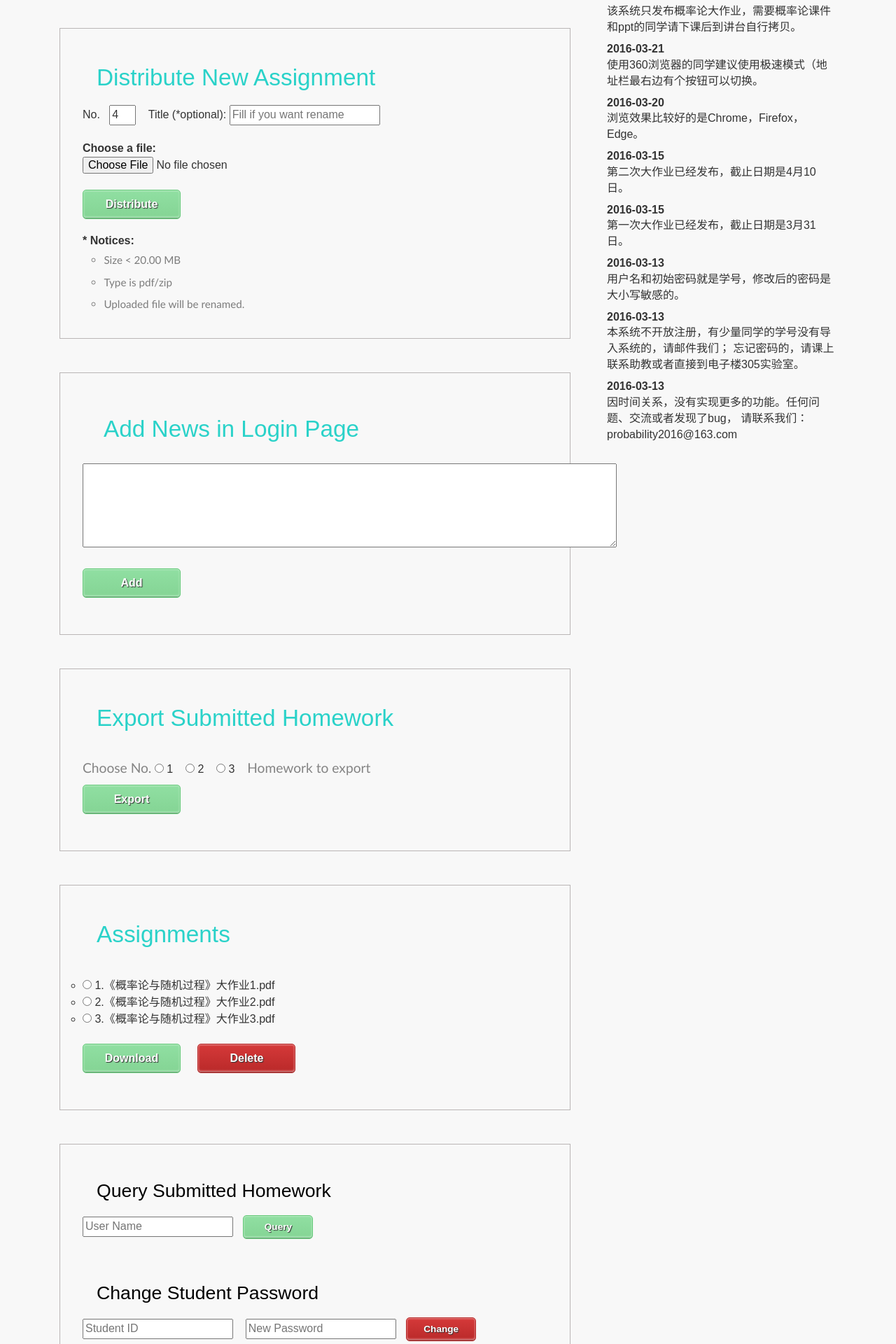
After one commit to TBXChina/courseweb, a PHP site: page /admin.html in a window 1280 px wide. The commit adds this page. Shown: the part 680-2600 px from the top of the page at 70% size. Run offline with PHP 8.4, Linux system fonts and the light colour scheme; some web fonts are replaced.

Commit message:
add admin page

```diff
--- /dev/null
+++ b/admin.html
@@ -0,0 +1,299 @@
+<!DOCTYPE html>
+<html>
+<head>
+<title>For Admin</title>
+<meta http-equiv="Content-Type" content="text/html; charset=utf-8" />
+<meta name="keywords" content="Probability Theory Submission System"/>
+
+<!-- stylesheets -->
+<link href="css/style.css" rel='stylesheet' type='text/css' />
+<link href="css/TW.css" rel="stylesheet" type='text/css'>
+<link href="css/OS.css" rel='stylesheet' type='text/css'>
+<link href="css/bootstrap.css" rel='stylesheet' type='text/css' />
+<link href="css/font_icon/css/pe-icon-7-stroke.css" rel="stylesheet"  type='text/css'/>
+<link href="css/font_icon/css/helper.css" rel="stylesheet" type='text/css'/>
+<!-- button style-->
+<link href="css/button.css" rel='stylesheet' type='text/css'>
+<!--webfonts-->
+<link href='css/googleapis.css' rel='stylesheet' type='text/css'>
+<link href='css/italic.css' rel='stylesheet' type='text/css'>
+<!--//webfonts-->
+<link href="css/about.css" rel='stylesheet' type='text/css' />
+<link href="css/style_about.css" rel='stylesheet' type='text/css' />
+
+<!-- scripts -->
+<script src="js/jquery-2.1.3.min.js" type="text/javascript"></script>
+<script src="js/addClassRoot.js" type="text/javascript"></script>
+<script src="js/ajax.js" type="text/javascript"></script>
+<script src="js/slow_move.js" type="text/javascript"></script>
+</head>
+
+<body>
+<!--header-->
+	<div class="header">
+		<div class="container">
+			<div class="header-logo">
+				<h1><a href="index.html">Visg</a></h1>
+			</div>
+			<div class="top-nav">
+				<ul class="nav1">
+					<span><a href="index.html" class="house"> </a></span>
+					<li><a href="#">ROOT</a></li>
+					<li><a href="#submit" id="askSubmit">SUBMIT</a></li>
+					<li><a href="#list" id="askList">LIST</a></li>
+					<li><a href="#assignments" id="askAssignments">ASSIGNMENTS</a></li>
+				</ul>
+			</div>
+			<div class="clearfix"></div>
+		</div>
+	</div>
+	<!--//header-->
+
+<div class="single">
+	 <div class="container">
+		 <!-- left part start -->
+		  <div class="col-md-8 single-main">
+			  <div class="single-grid">
+					<img src="images/6.jpg" alt="cover image"/>
+			  </div>
+			  <ul class="comment-list comment-border"  id="submit">
+		  		<h3 class="post-author_head">Distribute New Assignment</h3>
+		  		<li>
+			  		<div class="desc">
+							<form enctype="multipart/form-data"
+								action = "/SubmissionSystem/AdminWelcome.php"
+								method = "post">
+								No. &nbsp
+								<input type = "text" name="HomeworkNo" value="4" size = 1 required>	&nbsp&nbsp
+								Title (*optional):
+								<input type = "text" name = "Homeworktitle" placeholder="Fill if you want rename"/>
+								<br/><br/>
+								<label for="file"> Choose a file: </label>
+								<input type="file" name="file" id="file" required />
+								<br/>
+								<input type="submit" name = "DistributeHomework" value = "Distribute"/>
+							</form>
+
+						<!-- implement upload function -->
+											<!-- upload  -->
+							<div class = "man-info">
+								<b>* Notices:</b>
+								<ul>
+									<li>Size < 20.00 MB </li>
+									<li>Type is pdf/zip</li>
+									<li>Uploaded file will be renamed.</li>
+								</ul>
+							</div>
+				  	</div>
+			  		<div class="clearfix"></div>
+			   </li>
+		   </ul>
+
+				<ul class="comment-list comment-border"  id="list">
+			  	<h3 class="post-author_head">Add News in Login Page</h3>
+			  	<!-- implement delete function -->
+			  	<li>
+						<form action = "/SubmissionSystem/AdminWelcome.php" method = "post">
+							<textarea name="msg" rows= "5" cols = "80"></textarea><br/><br/>
+							<input type = "submit" name = "AddNotice" value = "Add"/>
+						</form>
+			  	</li>
+			  </ul>
+
+				<ul class="comment-list comment-border" id="export">
+						 <h3 class="post-author_head">Export Submitted Homework</h3>
+						 <li>
+						 <div class="desc">
+							 <form enctype="multipart/form-data"
+								action = "/SubmissionSystem/AdminWelcome.php"
+								method = "post">
+								<p>Choose No.</p>
+								<input type="radio" name = "Select" value = "1" required/>
+								 1&nbsp&nbsp&nbsp
+								<input type="radio" name = "Select" value = "2" required/>
+								 2&nbsp&nbsp&nbsp
+								<input type="radio" name = "Select" value = "3" required/>
+								  3&nbsp&nbsp&nbsp
+								<p>Homework to export</p>
+								<br/>
+								<input type="submit" name = "ExportHomework" value = "Export"/>
+							</form>
+						 </div>
+						 <div class="clearfix"></div>
+						 </li>
+					</ul>
+
+
+		  	<ul class="comment-list comment-border"  id="assignments">
+					<h3>Assignments</h3><br/>
+		  	  <div>
+					 <form action = "/SubmissionSystem/Welcome.php" method = "post">
+					 	 <ul>
+					 	   <li>
+								 <input type="radio" name = "fileName"
+									   value = "1.《概率论与随机过程》大作业1.pdf" required>
+										 1.《概率论与随机过程》大作业1.pdf
+							 </li>
+							 <li>
+								 <input type="radio"
+									   name = "fileName"
+									   value = "2.《概率论与随机过程》大作业2.pdf" required>
+										 2.《概率论与随机过程》大作业2.pdf
+							 </li>
+							 <li>
+									<input type="radio"
+									   name = "fileName"
+									   value = "3.《概率论与随机过程》大作业3.pdf" required>
+										 3.《概率论与随机过程》大作业3.pdf
+							</li>
+            </ul>
+						<br>
+						<input type = "submit" name = "RequirmentDownload" value = "Download"/>
+						<input type = "submit" name = "RequirmentDelete" value = "Delete"/>
+				  </form>
+         </div>
+	     </ul>
+			 <ul class="comment-list comment-extra"  id="extra">
+				 <div class="content-form" id="query">
+				 	<h3>Query Submitted Homework</h3>
+				 	<form action = "/SubmissionSystem/AdminWelcome.php" method = "post">
+
+							<input type = "text" name = "UserName" placeholder = "User Name" required/>
+				 			<input type="submit" Name = "QueryHomework" value = "Query"/>
+				 	</form>
+				 	<br>
+				</div>
+
+				<div class="contact-details" id="ChanStuPass">
+				 	<h3>Change Student Password</h3>
+				 	<form action = "/SubmissionSystem/AdminWelcome.php" method = "post">
+				 		<input type = "text" name = "UserName" placeholder = "Student ID" required/>
+						&nbsp;&nbsp;
+				 		<input type = "password" name = "NewPassWD" placeholder="New Password" required/>
+				 		<input type="submit" Name = "ChangeStudentPassWD" value = "Change"/>
+				 	</form>
+				 	<!-- implement change student password function -->
+				 </div>
+
+				 <div class="contact-details" id="InsertNewUser">
+				 	<h3>Insert New User</h3>
+				 	<form action = "/SubmissionSystem/AdminWelcome.php" method = "post">
+					 	<input type = "text" name = "UserName" placeholder = "New Username" required>
+						&nbsp;&nbsp;
+					 	<input type = "password" name = "NewPassWD" placeholder = "Password" required>
+					 	<br/><br/>
+					 	<input type = "radio" name = "Identity" value = "Student" required/>
+						&nbsp;Student &nbsp;&nbsp;&nbsp;
+					 	<input type = "radio" name = "Identity" value = "Admin" required/>
+					 	&nbsp;Admin &nbsp;
+						<br/><br/>
+					 	<input type="submit" Name = "InserNewUser" value = "Import"/>
+				 	</form>
+				</div>
+
+				<div class="contact-details" id="del">
+				 	<h3>Delete Student User<br>
+				 	<span class = "warning">Warning: This process is irreversible!</span></h3>
+				 	<form action = "/SubmissionSystem/AdminWelcome.php" method = "post">
+					 	<input type = "text" name = "UserName" placeholder = "Student ID" required/>
+						&nbsp;
+					 	<input type="submit" Name = "DeleteStudent" value = "Delete"/>
+				 	</form>
+				</div>
+
+				<!-- implement reset system, only root can see it -->
+				<div  id="reset">
+					<h3>Reset All System<br>
+						<span class = "warning">Warning: It is very dangerous, use caution!</span>
+					</h3>
+					<form action = "AdminAre/initialization.php" method = "post">
+					  <input type = "submit" name = "reset" value = "Reset System"/>
+					</form>
+			</div>
+		  </ul>
+		</div>
+
+		<!-- left part end -->
+
+
+		<!-- right part start -->
+		<div class="col-md-4 side-content">
+				<div class="recent">
+					<h1>Hello, root</h1><br>
+					<h3>Your Identity is Root</h3>
+					<form action = "/SubmissionSystem/Welcome.php"
+					method = "post">
+					<input type = "submit" name = "Signout" value = "Sign Out"/>
+				</form>
+				<br>
+				<h3>Change Password </h3>
+				<form action = "/SubmissionSystem/Welcome.php" method = "post">
+					<input type = "password"
+					name = "NewPassWD"
+					placeholder = "New Password"
+					required style="line-height: 30px;">
+					<input type="submit" Name = "ChangePassWD" value = "Change"/>
+				</form>
+			</div>
+			<!-- php implement change password function -->
+
+			<div class="archives">
+				<h3 style="color:#2ad2c9;font-size: 25pt;">Recent News</h3>
+				<ul>
+					<li><b>2016-06-06</b><br/>
+						第三次大作业截止时间提前至6月10日，请大家抓紧时间提交大作业。<br>
+					</li>
+					<li><b>2016-05-19</b><br/>
+						第三次大作业已经发布，截止时间是6月18日。<br>
+					</li>
+					<li><b>2016-03-23</b><br/>
+						该系统只发布概率论大作业，需要概率论课件和ppt的同学请下课后到讲台自行拷贝。<br>
+					</li>
+					<li><b>2016-03-21</b><br/>
+						使用360浏览器的同学建议使用极速模式（地址栏最右边有个按钮可以切换。<br>
+					</li>
+					<li><b>2016-03-20</b><br/>
+						浏览效果比较好的是Chrome，Firefox， Edge。<br>
+					</li>
+					<li><b>2016-03-15</b><br/>
+						第二次大作业已经发布，截止日期是4月10日。<br>
+					</li>
+					<li><b>2016-03-15</b><br/>
+						第一次大作业已经发布，截止日期是3月31日。<br>
+					</li>
+					<li><b>2016-03-13</b><br/>
+						用户名和初始密码就是学号，修改后的密码是大小写敏感的。<br>
+					</li>
+					<li><b>2016-03-13</b><br/>
+						本系统不开放注册，有少量同学的学号没有导入系统的，请邮件我们；
+						忘记密码的，请课上联系助教或者直接到电子楼305实验室。<br>
+					</li>
+					<li><b>2016-03-13</b><br/>
+						因时间关系，没有实现更多的功能。任何问题、交流或者发现了bug，
+						请联系我们：probability2016@163.com<br>
+					</li>
+				</ul>
+			</div>
+	</div>
+	<div class="clearfix"></div>
+	<!-- right part end -->
+
+	</div>
+</div>
+
+
+
+	<!--footer-starts-->
+	<div class="footer">
+		<div class="container">
+			<div class="footer-text">
+				<div class="col-md-6 footer-left">
+					<p>Copyright &copy; 2016.Visg All rights reserved.</p>
+				</div>
+				<div class="clearfix"></div>
+			</div>
+		</div>
+	</div>
+	<!--footer-end-->
+</body>
+</html>
--- a/css/style_about.css
+++ b/css/style_about.css
@@ -294,54 +294,7 @@ line-height: 1.8em;
 font-weight: 400;
 margin-bottom: 1em;
 }
-.contact-details form input[type="text"], .contact-details textarea {
-width: 30%;
-margin-right: 4%;
-padding: 12px;
-border: 1px solid #E2E0ED;
-font-size: 1em;
-margin-bottom: 2em;
-color: #C2C1CB;
-background: #fff;
-outline: none;
-font-weight: 400;
-font-family: 'Lato', sans-serif;
-transition: 0.5s all ease;
--webkit-transition: 0.5s all ease;
--moz-transition: 0.5s all ease;
--o-transition: 0.5s all ease;
--ms-transition: 0.5s all ease;
-}
-.contact-details form input[type="password"], .contact-details textarea {
-width: 30%;
-margin-right: 4%;
-padding: 12px;
-border: 1px solid #E2E0ED;
-font-size: 1em;
-margin-bottom: 2em;
-color: #C2C1CB;
-background: #fff;
-outline: none;
-font-weight: 400;
-font-family: 'Lato', sans-serif;
-transition: 0.5s all ease;
--webkit-transition: 0.5s all ease;
--moz-transition: 0.5s all ease;
--o-transition: 0.5s all ease;
--ms-transition: 0.5s all ease;
-}
-.contact-details form input[type="text"]:hover, .contact-details textarea:hover{
-border: 1px solid #00aeff;
-}
-.contact-details textarea {
-resize: none;
-height: 200px;
-width: 98%;
-margin-right: 0%;
-}
-.contact-details form input[type="text"]:nth-child(2),.contact-details form input[type="text"]:nth-child(4){
-margin-right:0%;
-}
+
 .contact-map iframe {
 width: 100%;
 height: 200px;
@@ -368,32 +321,11 @@ color:#7C7C7C;
 .company_address p a:hover{
 color:#00aeff;
 }
-.contact-details {
-margin-top: 2em;
-}
+
 .contact-map {
 padding:0;
 }
-.contact-details form input[type="submit"] {
-font-weight: 400;
-color:#00aeff;
-outline: none;
-border: 1px solid #00aeff;
-font-size: 1em;
-padding: 0.6em 3em;
-background:transparent;
-font-family: 'Source Sans Pro', sans-serif;
-transition: 0.5s all;
--webkit-transition: 0.5s all;
--moz-transition: 0.5s all;
--o-transition: 0.5s all;
--ms-transition: 0.5s all;
-}
-.contact-details form input[type="submit"]:hover{
-border: 1px solid #00aeff;
-background:#00aeff;
-color:#fff;
-}
+
 /*----*/
 .single-grid p {
 font-family: 'Lato', sans-serif;
@@ -438,49 +370,7 @@ font-family: 'Lato', sans-serif;
 .desc p a:hover{
 color: #848484;
 }
-.content-form form input[type="text"], .content-form form textarea {
-padding: 10px 15px;
-width: 30%;
-color: #333;
-font-size: 1em;
-border: 1px solid #F6F1DE;
-font-family: 'Lato', sans-serif;
-outline: none;
-display: block;
-margin: 10px 0;
-}
-.content-form form textarea {
-height: 200px;
-resize: none;
-}
-.content-form form input[type="submit"] {
-color: #fff;
-background: #00aeff;
-padding: 0.4em 1.5em;
-text-decoration: none;
-font-size: 0.9em;
-display: inline-block;
-margin-top: 1em;
-border: none;
-outline: none;
-border: 1px solid  #00aeff;
-transition: 0.5s all ease;
--webkit-transition: 0.5s all ease;
--moz-transition: 0.5s all ease;
--o-transition: 0.5s all ease;
--ms-transition: 0.5s all ease;
-}
-.content-form form input[type="submit"]:hover{
-background: transparent;
-color:#00aeff;
-}
-.content-form h3 {
-color: #00aeff;
-margin-bottom: 1em;
-text-decoration: none;
-display: block;
-font-family: 'Oswald', sans-serif;
-}
+
 /*----responsive-menu-start---*/
 @media(max-width:1440px){
 .man-info {
```
Also changed, not shown: other parts of css/style_about.css (+3 -45 lines), js/addClassRoot.js (added, +50 -0 lines).
